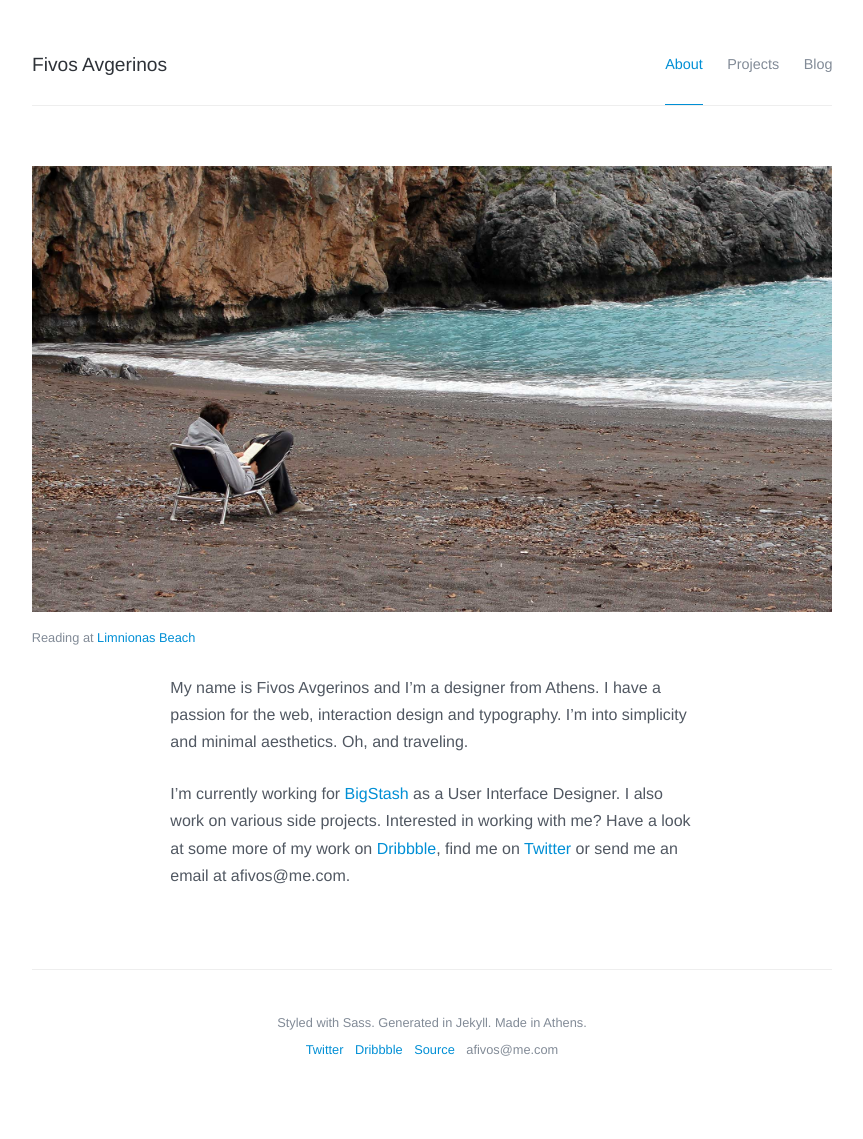
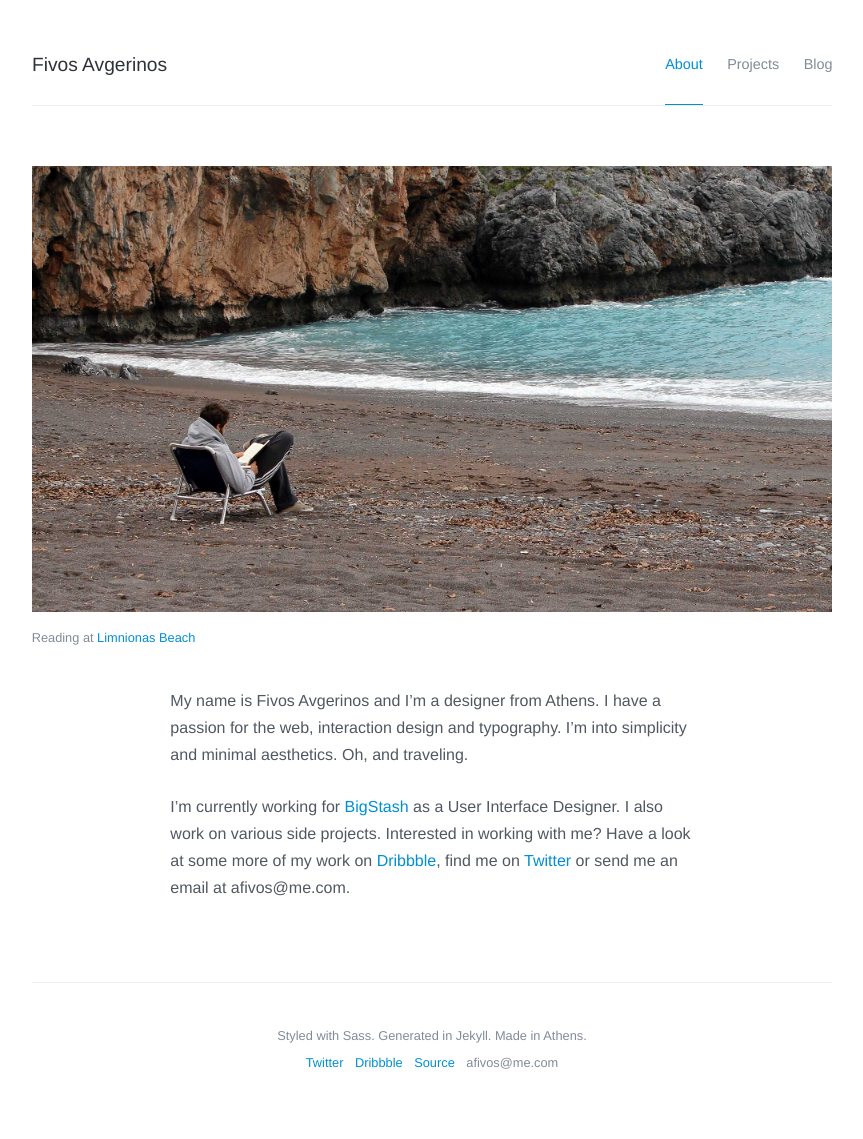
Before and after one commit to afivos/afivos.com, a Jekyll site: the page built from index.md, in a window 1280 px wide. Shown: the whole page, without its empty margins (208-1071 px from the left). Built offline with Jekyll 4.4.1, drawn with Linux system fonts in a browser that asks for light colours; nearby versions of some CDN libraries; comment, search, counter and statistics services are not loaded.

Commit message:
Add spacing below figcaption

```diff
--- a/_sass/partials/_images.scss
+++ b/_sass/partials/_images.scss
@@ -37,5 +37,5 @@ figure img {
 }
 
 figcaption :last-child {
-  //margin-bottom: 0;
+  margin-bottom: $gutter*1.25;
 }
```
